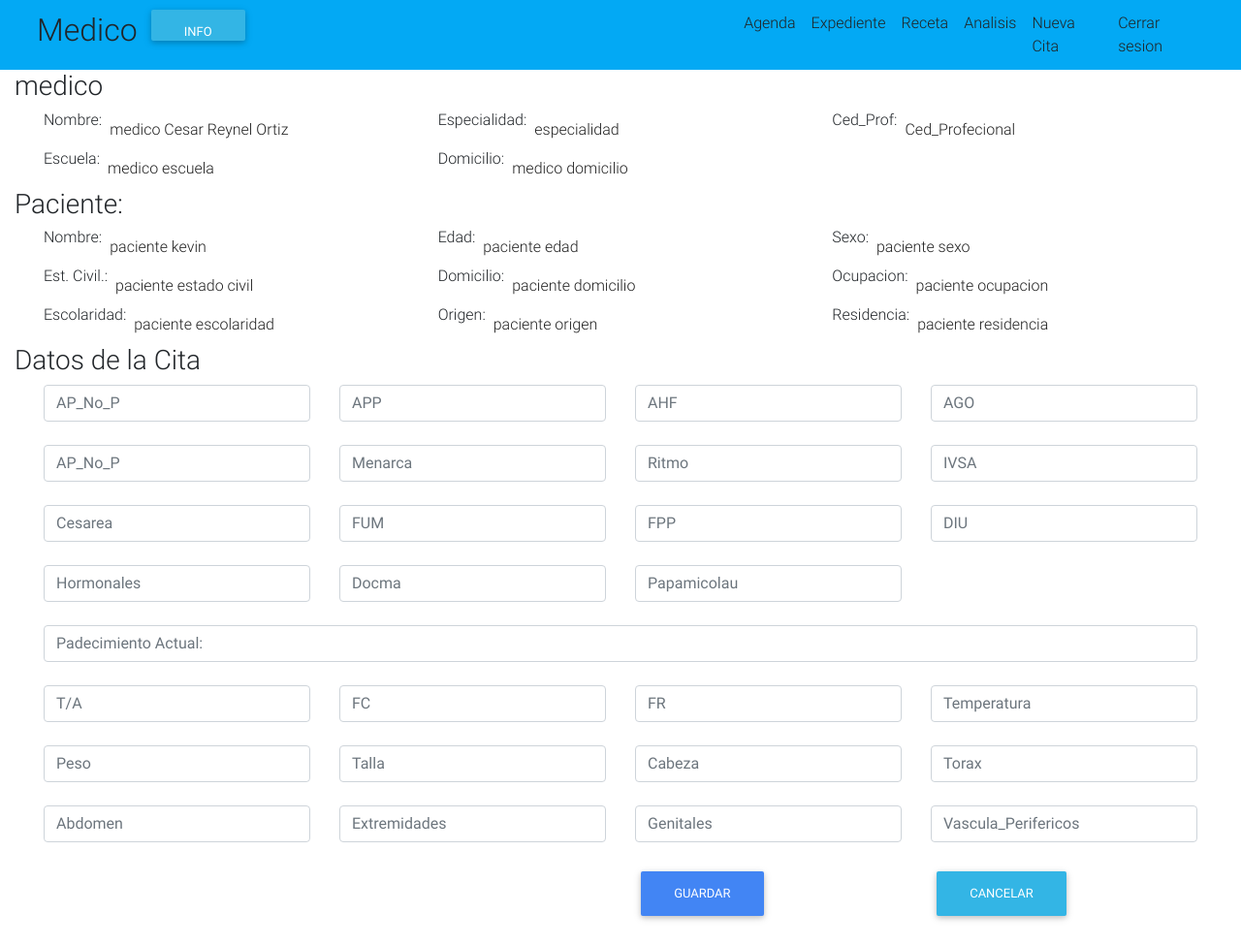
After one commit to kevinjmr/clinica, a PHP site: page /cita.php in a window 1280 px wide. The commit adds this page. Shown: the whole page at 97% size. Run offline with PHP 8.4, Linux system fonts and the light colour scheme.

Commit message:
cita-medico-paciente

```diff
--- /dev/null
+++ b/cita.php
@@ -0,0 +1,276 @@
+<!DOCTYPE html>
+<html>
+<head>
+	<title></title>
+  <meta http-equiv="Content-Type" content="text/html; charset=UTF-8">
+  <meta name="viewport" content="width=device-width, initial-scale=1, shrink-to-fit=no">
+  <meta name="description" content="">
+  <meta name="author" content="">
+  <link rel="icon" href="https://fezvrasta.github.io/bootstrap-material-design/favicon.ico">
+  <!-- Bootstrap core CSS -->
+  <link href="css/bootstrap.min.css" rel="stylesheet">
+  <!-- Material Design Bootstrap -->
+  <link href="css/mdb.min.css" rel="stylesheet">
+  <!-- Your custom styles (optional) -->
+  <link href="css/my.css" rel="stylesheet">
+  <link href="./Product example for Bootstrap_files/product.css" rel="stylesheet">
+  <title>Clinica Dolores</title>
+  <style type="text/css">
+    :root #content>#right>.dose>.dosesingle,
+    :root #content>#center>.dose>.dosesingle {
+      display: none !important;
+    }
+  </style>
+</head>
+<body>
+	<nav class="light-blue site-header py-1">
+      <div class="col-12 container d-flex flex-column flex-md-row">
+        <div class="col-7 container d-flex flex-column flex-md-row">
+          <h2 class="py-2 px-2 d-none d-md-inline-block" href="#modal-select-paciente" data-toggle="modal" >Medico</h2>
+          <button type="button" class="btn btn-info" style="max-width: 40%; max-height:  50%;" data-dismiss="modal">info</button>
+        </div>
+        <div class="col-5 container d-flex flex-column flex-md-row">
+          <a class="text-dark py-2 px-2 d-none d-md-inline-block" href="#">Agenda</a>
+          <a class="text-dark py-2 px-2 d-none d-md-inline-block" href="#">Expediente</a>
+          <a class="text-dark py-2 px-2 d-none d-md-inline-block" href="#">Receta</a>
+          <a class="text-dark py-2 px-2 d-none d-md-inline-block" href="#">Analisis</a>
+          <a class="text-dark py-2 px-2 d-none d-md-inline-block" href="#">Nueva Cita</a>
+            <a class="text-dark py-2 px-2 d-none d-md-inline-block" href="#">Cerrar sesion</a>
+        </div>
+      </div>
+  </nav>
+
+<div class="col-12  flex-md-row">
+<h3>medico</h3>
+  <div class="col-12 container d-flex flex-column flex-md-row">
+  	<div class="col-4 container d-flex flex-column flex-md-row">
+  	<h6>Nombre:</h6>
+  	<a class="text-dark py-2 px-2 d-none d-md-inline-block" href="#">medico Cesar Reynel Ortiz</a>
+  </div>
+  <div class="col-4 container d-flex flex-column flex-md-row">
+  <h6>Especialidad:</h6>
+  	<a class="text-dark py-2 px-2 d-none d-md-inline-block" href="#">especialidad</a>
+  </div>
+  <div class="col-4 container d-flex flex-column flex-md-row">
+  <h6>Ced_Prof:</h6>
+  	<a class="text-dark py-2 px-2 d-none d-md-inline-block" href="#">Ced_Profecional</a>
+  </div>
+  </div>
+
+
+
+  <div class="col-12 container d-flex flex-column flex-md-row">
+  	<div class="col-4 container d-flex flex-column flex-md-row">
+  	<h6>Escuela:</h6>
+  	<a class="text-dark py-2 px-2 d-none d-md-inline-block" href="#">medico escuela</a>
+  </div>
+  <div class="col-4 container d-flex flex-column flex-md-row">
+  <h6>Domicilio:</h6>
+  	<a class="text-dark py-2 px-2 d-none d-md-inline-block" href="#">medico domicilio</a>
+  </div>
+  <div class="col-4 container d-flex flex-column flex-md-row">
+  	<a class="text-dark py-2 px-2 d-none d-md-inline-block" href="#"></a>
+  </div>
+  </div>
+<h3>Paciente:</h3>
+  <div class="col-12 container d-flex flex-column flex-md-row">
+  	<div class="col-4 container d-flex flex-column flex-md-row">
+  	<h6>Nombre:</h6>
+  	<a class="text-dark py-2 px-2 d-none d-md-inline-block" href="#">paciente kevin</a>
+  </div>
+  <div class="col-4 container d-flex flex-column flex-md-row">
+  <h6>Edad:</h6>
+  	<a class="text-dark py-2 px-2 d-none d-md-inline-block" href="#">paciente edad</a>
+  </div>
+  <div class="col-4 container d-flex flex-column flex-md-row">
+  <h6>Sexo:</h6>
+  	<a class="text-dark py-2 px-2 d-none d-md-inline-block" href="#">paciente sexo</a>
+  </div>
+  </div>
+
+  <div class="col-12 container d-flex flex-column flex-md-row">
+  	<div class="col-4 container d-flex flex-column flex-md-row">
+  	<h6>Est. Civil.:</h6>
+  	<a class="text-dark py-2 px-2 d-none d-md-inline-block" href="#">paciente estado civil</a>
+  </div>
+  <div class="col-4 container d-flex flex-column flex-md-row">
+  <h6>Domicilio:</h6>
+  	<a class="text-dark py-2 px-2 d-none d-md-inline-block" href="#">paciente domicilio</a>
+  </div>
+  <div class="col-4 container d-flex flex-column flex-md-row">
+  <h6>Ocupacion:</h6>
+  	<a class="text-dark py-2 px-2 d-none d-md-inline-block" href="#">paciente ocupacion</a>
+  </div>
+  </div>
+
+
+  <div class="col-12 container d-flex flex-column flex-md-row">
+  	<div class="col-4 container d-flex flex-column flex-md-row">
+  	<h6>Escolaridad:</h6>
+  	<a class="text-dark py-2 px-2 d-none d-md-inline-block" href="#">paciente escolaridad</a>
+  </div>
+  <div class="col-4 container d-flex flex-column flex-md-row">
+  <h6>Origen:</h6>
+  	<a class="text-dark py-2 px-2 d-none d-md-inline-block" href="#">paciente origen</a>
+  </div>
+  <div class="col-4 container d-flex flex-column flex-md-row">
+  <h6>Residencia:</h6>
+  	<a class="text-dark py-2 px-2 d-none d-md-inline-block" href="#">paciente residencia</a>
+  </div>
+  </div>
+
+<h3>Datos de la Cita</h3>
+  <div class="col-12 container d-flex flex-column flex-md-row">
+  	<div class="col-3 container d-flex flex-column flex-md-row">
+  	<input type="text" class="form-control" name="" placeholder="AP_No_P">
+  	</div>
+
+  <div class="col-3 container d-flex flex-column flex-md-row">
+  	<input type="text" class="form-control" name="" placeholder="APP">
+  	</div>
+
+  <div class="col-3 container d-flex flex-column flex-md-row">
+  	<input type="text" class="form-control" name="" placeholder="AHF">
+  	</div>
+   <div class="col-3 container d-flex flex-column flex-md-row">
+  	<input type="text" class="form-control" name="" placeholder="AGO">
+  </div>
+  </div>
+  <br>
+  <div class="col-12 container d-flex flex-column flex-md-row">
+  	<div class="col-3 container d-flex flex-column flex-md-row">
+  	<input type="text" class="form-control" name="" placeholder="AP_No_P">
+  	</div>
+
+  <div class="col-3 container d-flex flex-column flex-md-row">
+  	<input type="text" class="form-control" name="" placeholder="Menarca">
+  	</div>
+
+  <div class="col-3 container d-flex flex-column flex-md-row">
+  	<input type="text" class="form-control" name="" placeholder="Ritmo">
+  	</div>
+   <div class="col-3 container d-flex flex-column flex-md-row">
+  	<input type="text" class="form-control" name="" placeholder="IVSA">
+  </div>
+  </div>
+<br>
+  <div class="col-12 container d-flex flex-column flex-md-row">
+  	<div class="col-3 container d-flex flex-column flex-md-row">
+  	<input type="text" class="form-control" name="" placeholder="Cesarea">
+  	</div>
+
+  <div class="col-3 container d-flex flex-column flex-md-row">
+  	<input type="text" class="form-control" name="" placeholder="FUM">
+  	</div>
+
+  <div class="col-3 container d-flex flex-column flex-md-row">
+  	<input type="text" class="form-control" name="" placeholder="FPP">
+  	</div>
+   <div class="col-3 container d-flex flex-column flex-md-row">
+  	<input type="text" class="form-control" name="" placeholder="DIU">
+  </div>
+  </div>
+<br>
+  <div class="col-12 container d-flex flex-column flex-md-row">
+  	<div class="col-3 container d-flex flex-column flex-md-row">
+  	<input type="text" class="form-control" name="" placeholder="Hormonales">
+  	</div>
+  <br>
+  <div class="col-3 container d-flex flex-column flex-md-row">
+  	<input type="text" class="form-control" name="" placeholder="Docma">
+  	</div>
+
+  <div class="col-3 container d-flex flex-column flex-md-row">
+  	<input type="text" class="form-control" name="" placeholder="Papamicolau">
+  	</div>
+   <div class="col-3 container d-flex flex-column flex-md-row">
+  </div>
+  </div>
+<br>
+  <div class="col-12 container d-flex flex-column flex-md-row">
+  	<div class="col-12 container d-flex flex-column flex-md-row">
+  	<input type="text" class="form-control" name="" placeholder="Padecimiento Actual:">
+  	</div>
+  </div>
+
+  <br>
+  <div class="col-12 container d-flex flex-column flex-md-row">
+  	<div class="col-3 container d-flex flex-column flex-md-row">
+  	<input type="text" class="form-control" name="" placeholder="T/A">
+  	</div>
+  <br>
+  <div class="col-3 container d-flex flex-column flex-md-row">
+  	<input type="text" class="form-control" name="" placeholder="FC">
+  	</div>
+
+  <div class="col-3 container d-flex flex-column flex-md-row">
+  	<input type="text" class="form-control" name="" placeholder="FR">
+  	</div>
+   <div class="col-3 container d-flex flex-column flex-md-row">
+   <input type="text" class="form-control" name="" placeholder="Temperatura">
+  </div>
+  </div>
+<br>
+
+<div class="col-12 container d-flex flex-column flex-md-row">
+  	<div class="col-3 container d-flex flex-column flex-md-row">
+  	<input type="text" class="form-control" name="" placeholder="Peso">
+  	</div>
+  <br>
+  <div class="col-3 container d-flex flex-column flex-md-row">
+  	<input type="text" class="form-control" name="" placeholder="Talla">
+  	</div>
+
+  <div class="col-3 container d-flex flex-column flex-md-row">
+  	<input type="text" class="form-control" name="" placeholder="Cabeza">
+  	</div>
+   <div class="col-3 container d-flex flex-column flex-md-row">
+   <input type="text" class="form-control" name="" placeholder="Torax">
+  </div>
+  </div>
+<br>
+
+<div class="col-12 container d-flex flex-column flex-md-row">
+  	<div class="col-3 container d-flex flex-column flex-md-row">
+  	<input type="text" class="form-control" name="" placeholder="Abdomen">
+  	</div>
+  <br>
+  <div class="col-3 container d-flex flex-column flex-md-row">
+  	<input type="text" class="form-control" name="" placeholder="Extremidades">
+  	</div>
+
+  <div class="col-3 container d-flex flex-column flex-md-row">
+  	<input type="text" class="form-control" name="" placeholder="Genitales">
+  	</div>
+   <div class="col-3 container d-flex flex-column flex-md-row">
+   <input type="text" class="form-control" name="" placeholder="Vascula_Perifericos">
+  </div>
+  </div>
+<br>
+
+<div class="col-12 container d-flex flex-column flex-md-row">
+  	<div class="col-3 container d-flex flex-column flex-md-row">
+
+  	</div>
+  <br>
+  <div class="col-3 container d-flex flex-column flex-md-row">
+
+  	</div>
+
+  <div class="col-3 container d-flex flex-column flex-md-row">
+  	 <button type="button" class="btn btn-primary">Guardar</button>
+
+  	</div>
+   <div class="col-3 container d-flex flex-column flex-md-row">
+   <button type="button" class="btn btn-info" data-dismiss="modal">Cancelar</button>
+  </div>
+  </div>
+<br>
+
+
+ </div>
+
+
+
+</body>
+</html>
--- a/medico.php
+++ b/medico.php
@@ -31,7 +31,7 @@
         </div>
         <div class="col-3 container d-flex flex-column flex-md-row">
           <a class="text-dark py-2 px-2 d-none d-md-inline-block" href="#">Agenda</a>
-            <a class="text-dark py-2 px-2 d-none d-md-inline-block" href="#">Cerrar session</a>
+            <a class="text-dark py-2 px-2 d-none d-md-inline-block" href="#">Cerrar sesion</a>
         </div>
       </div>
   </nav>
--- a/paciente.php
+++ b/paciente.php
@@ -31,7 +31,7 @@
     		<div class="col-6 container d-flex flex-column flex-md-row">
           <div class="col-4 container d-flex flex-column flex-md-row"></div>
           <div class="col-2 container d-flex flex-column flex-md-row">
-            <a class="text-dark" href="">cerrar session</a>
+            <a class="text-dark" href="">cerrar sesion</a>
             </div>
     		</div>
     	</div>
```
